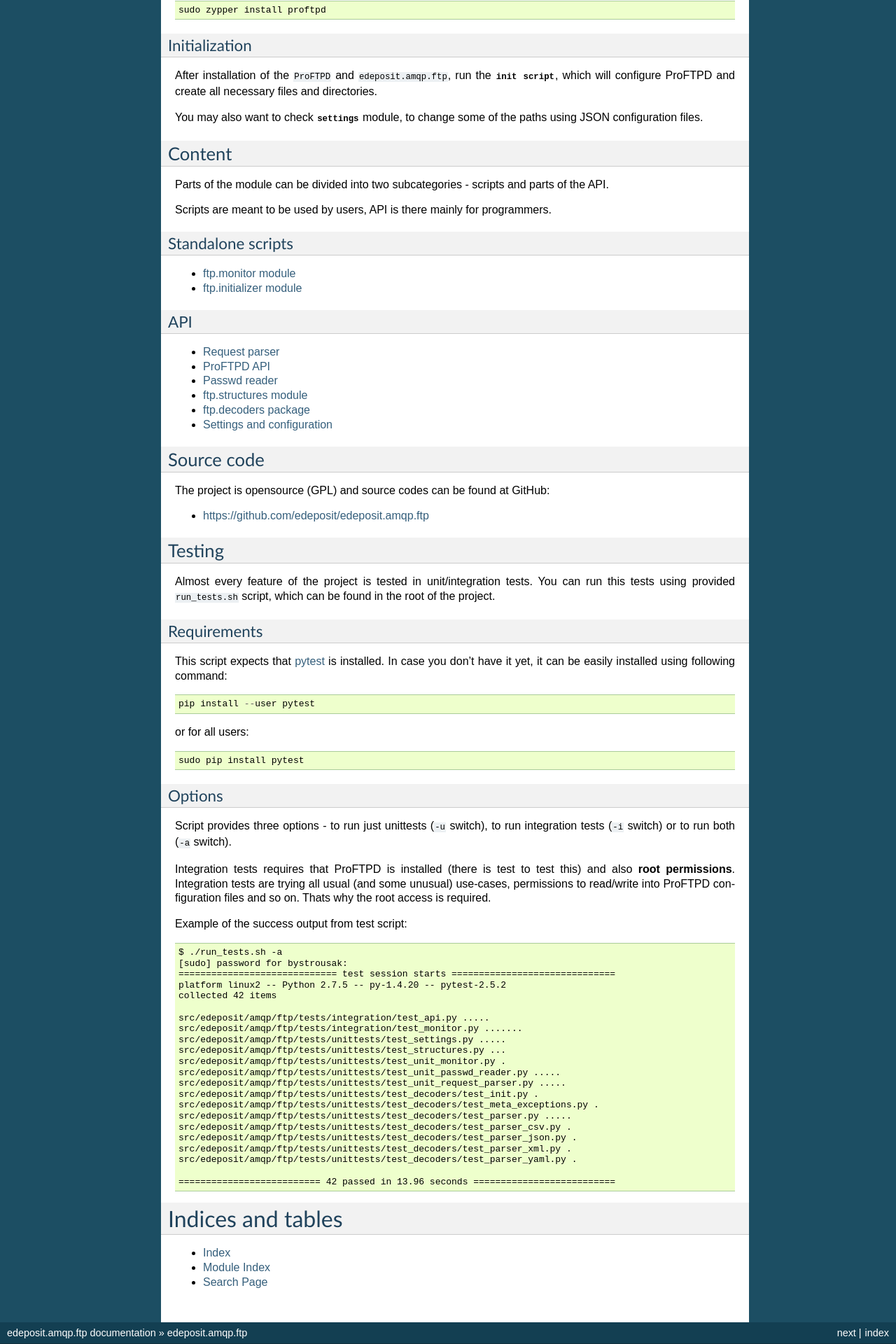
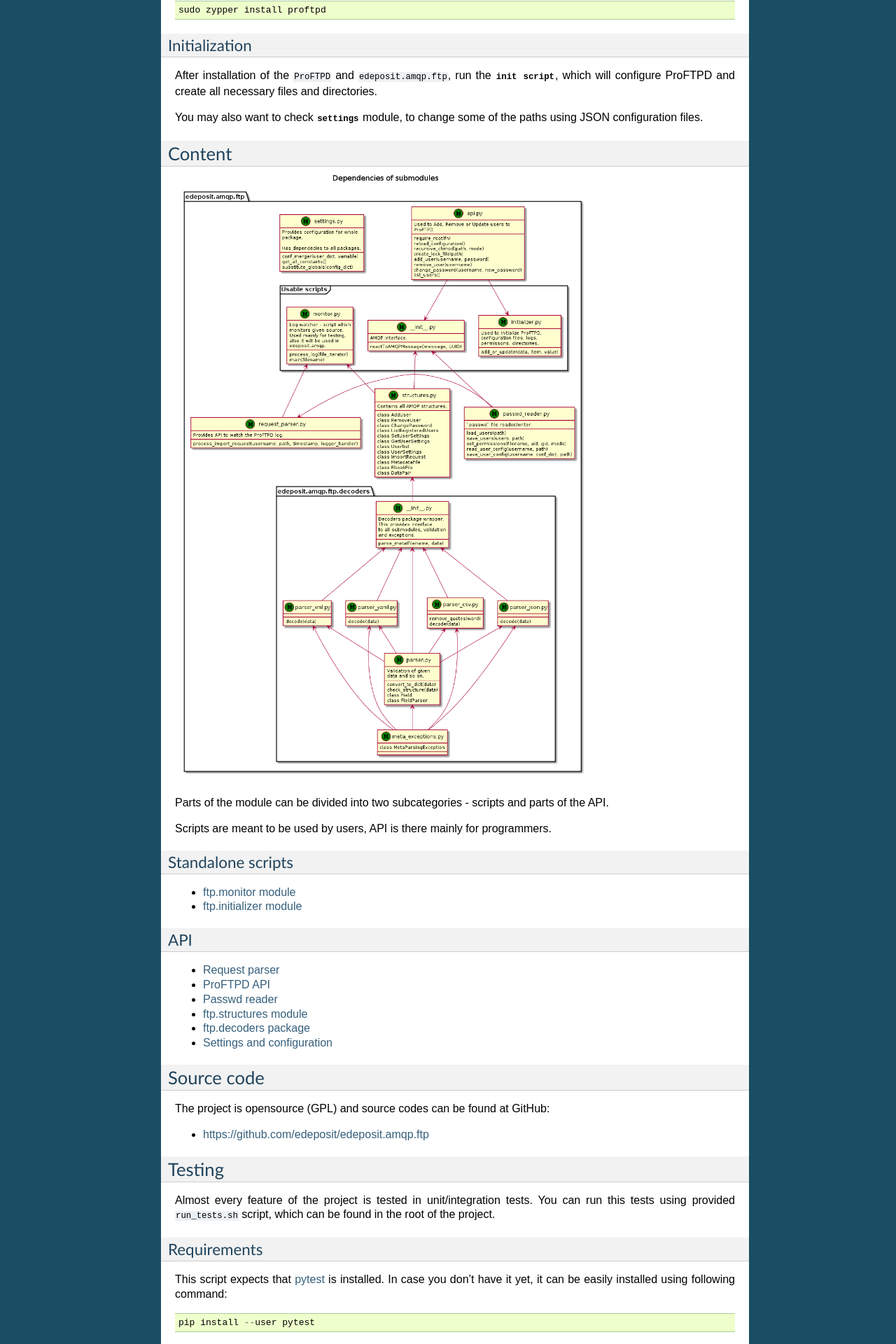
Before and after one commit to edeposit/edeposit.amqp.ftp, a Sphinx documentation site: the page built from docs/index.rst, in a window 1280 px wide. Shown: the part 498-2418 px from the top of the page at 70% size. Built offline with Sphinx 7.4.7, drawn with Linux system fonts in a browser that asks for light colours.

Commit message:
Relations UML integrated into main help page of the project.

```diff
--- a/docs/index.rst
+++ b/docs/index.rst
@@ -41,10 +41,15 @@ using JSON configuration files.
 
 Content
 -------
+.. image:: /_static/relations.png
+    :width: 600px
+
+
 Parts of the module can be divided into two subcategories - scripts and parts of
 the API.
 
 Scripts are meant to be used by users, API is there mainly for programmers.
+
 
 Standalone scripts
 ++++++++++++++++++
```
